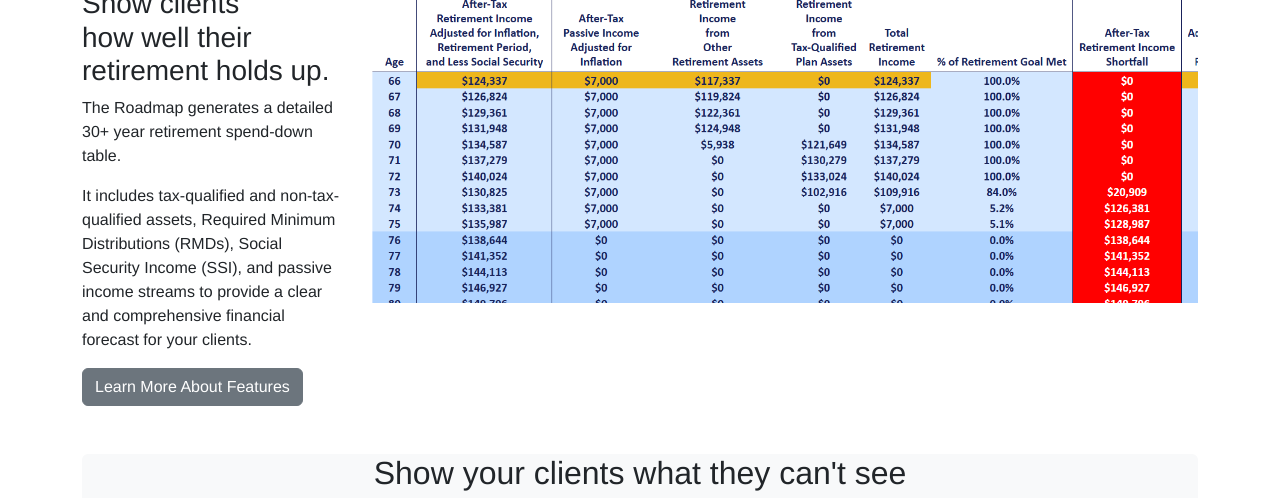
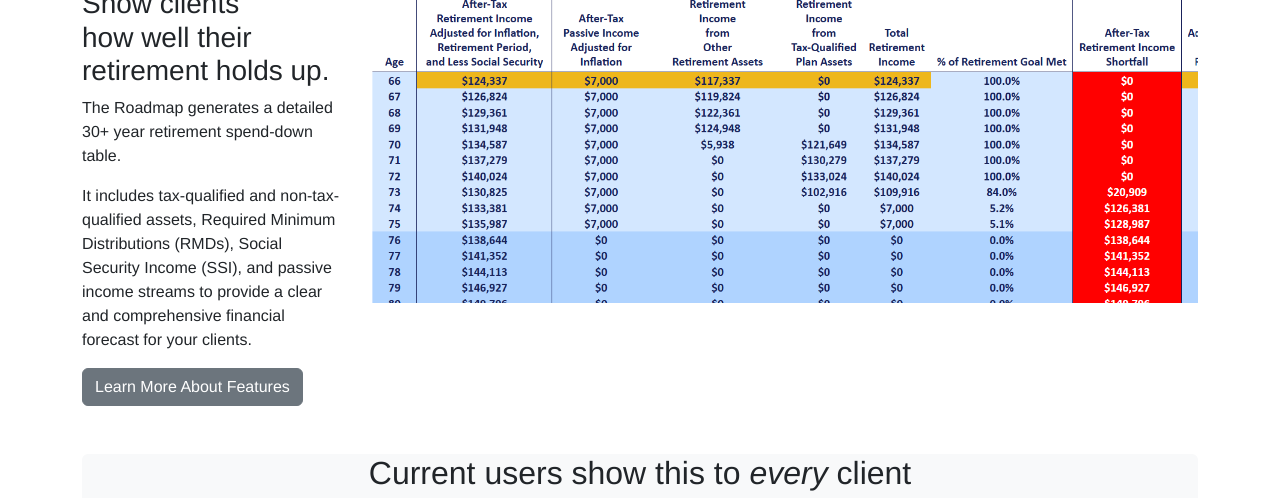
Before and after one commit to bizkite-co/getretirementtaxanalyzer.com, an Eleventy site: page src/index.html in a window 1280 px wide. Shown: the part 430-928 px from the top of the page. Built offline with nearby package versions, Linux system fonts and the light colour scheme; Eleventy itself is replaced by a stand-in of ours; files that its build step writes are made by us from their sources; files whose address does not match are found by name.

Commit message:
Improve verbiage

```diff
--- a/src/index.html
+++ b/src/index.html
@@ -24,7 +24,7 @@ title: The Roadmap - Retirement Spend-Down Table Application
 <section id="show-the-value" class="mt-5 bg-light rounded">
     <div class="row">
         <div class="col-md-12 text-center">
-            <h2>Show your clients what they can't see</h2>
+            <h2>Current users show this to <i>every</i> client</h2>
         </div>
     </div>
     <div class="row">
```
